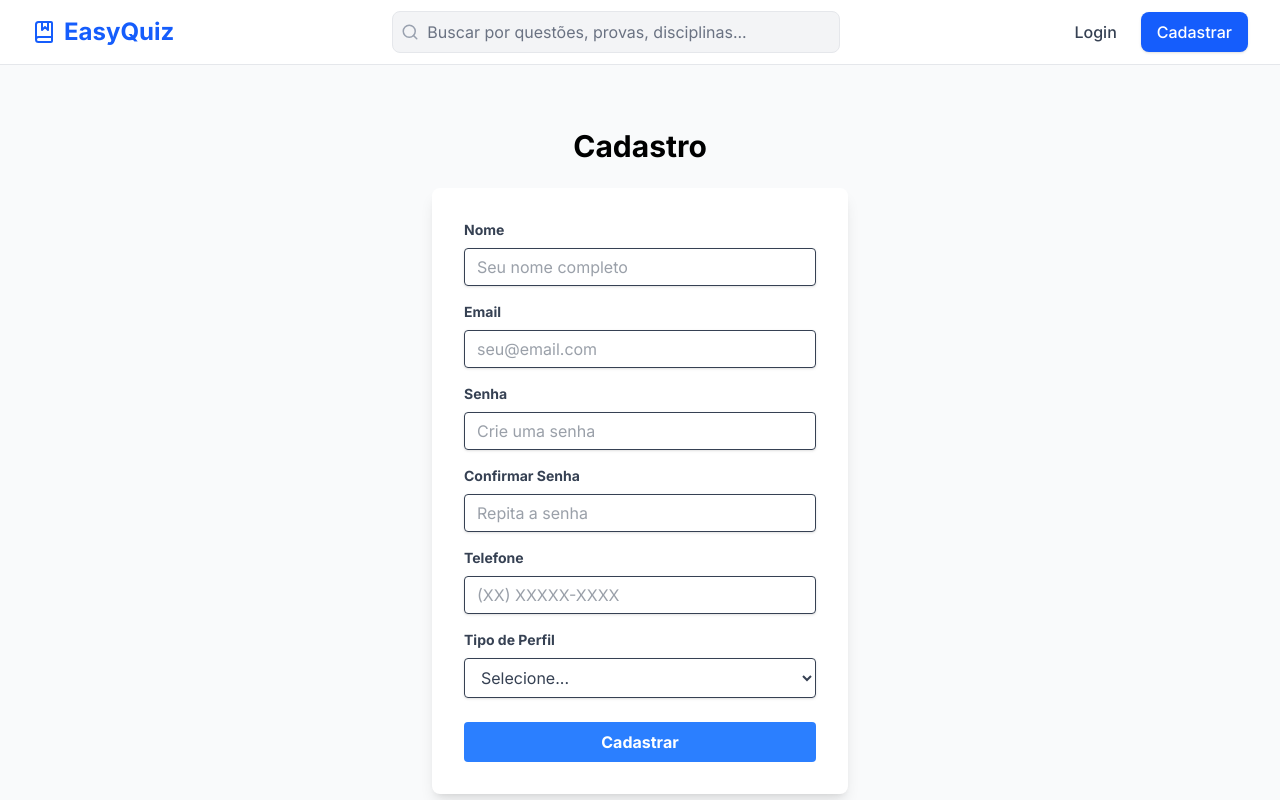
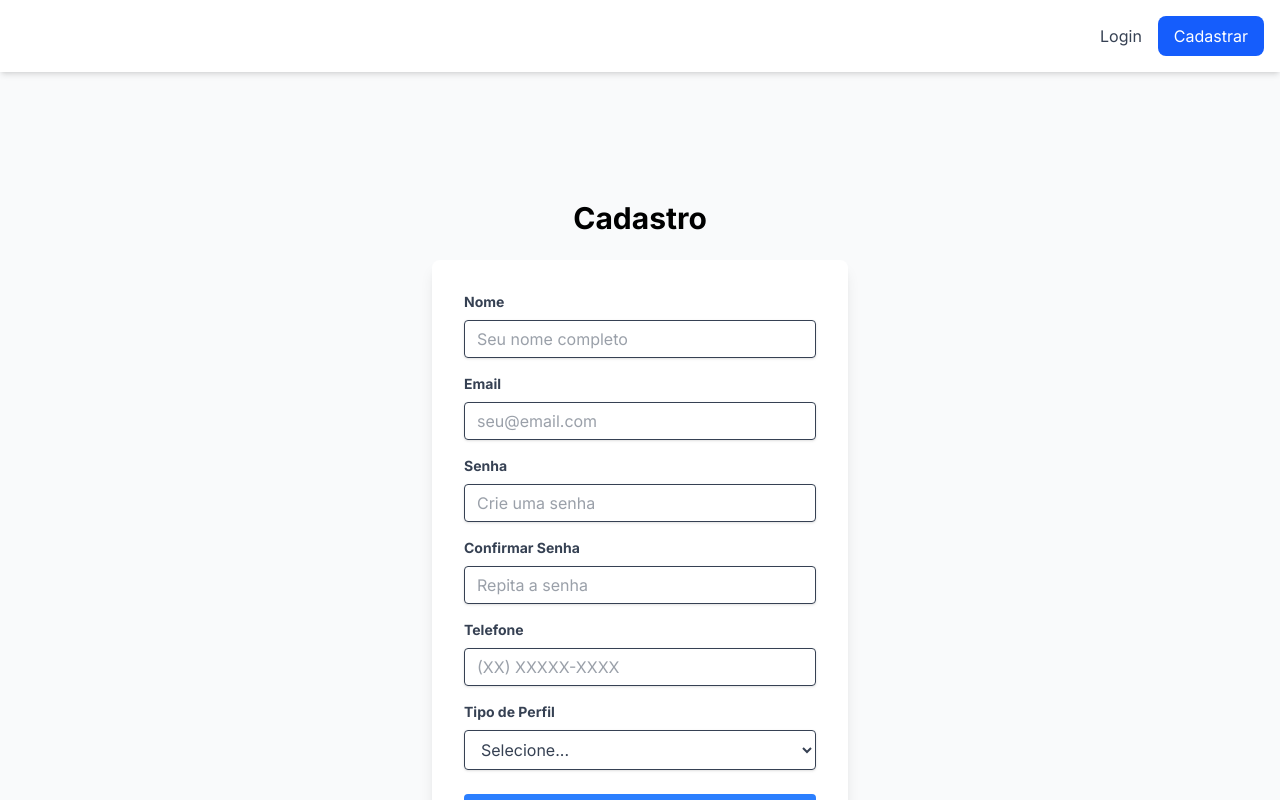
Before and after one commit to ry-anzz/easyquiz, a Next.js app: page /auth/sign-up in a window 1280 px wide. Shown: the top 800 px of the page. Built offline with nearby package versions, Linux system fonts and the light colour scheme.

Commit message:
arrumando navbar

```diff
--- a/src/app/auth/sign-up/page.tsx
+++ b/src/app/auth/sign-up/page.tsx
@@ -147,7 +147,7 @@
           >
             <option value="">Selecione...</option>
             <option value="Professor">Professor</option>
-            <option value="Estudante">Estudante</option>
+            <option value="ADM">Administrador</option>
           </select>
         </div>
 
--- a/src/components/Navbar.tsx
+++ b/src/components/Navbar.tsx
@@ -1,54 +1,60 @@
+// src/components/Navbar.tsx
+
+'use client'; // 🚨 ESSENCIAL: Marcar como Client Component para usar hooks
+
 import Link from 'next/link';
-// Adicionamos o ícone de 'Search' (Lupa)
-import { BookMarked, Search } from 'lucide-react';
+import { usePathname } from 'next/navigation'; // Importação correta
 
 export default function Navbar() {
+  const pathname = usePathname();
+
+  // As rotas estão corretas, baseadas na sua estrutura de pastas
+  const isAuthPage = pathname === '/auth/sign-up' || pathname === '/auth/sign-in';
+
+  // ... (Resto do componente conforme as correções anteriores)
+
+  const Logo = (
+    <div className="text-xl font-bold text-blue-600">
+      <Link href="/">EasyQuiz</Link> {/* Ajustei para / como padrão, não /dashboard */}
+    </div>
+  );
+
+  const SearchBar = (
+    <div className="flex-1 max-w-lg mx-8">
+      <input
+        type="search"
+        placeholder="Buscar por questões, provas, disciplinas..."
+        className="w-full p-2 border border-gray-300 rounded-lg focus:outline-none focus:ring-2 focus:ring-blue-500"
+      />
+    </div>
+  );
+
   return (
-    <nav className="fixed top-0 left-0 w-full bg-white border-b border-gray-200 z-10">
-      <div className="container mx-auto px-4 sm:px-6 lg:px-8 flex justify-between items-center h-16">
+    <header className="bg-white shadow-md p-4 flex justify-between items-center">
 
-        {/* Lado Esquerdo: Logo */}
-        <div className="flex-shrink-0">
-          <Link
-            href="/"
-            className="flex items-center text-2xl font-bold text-blue-600 hover:opacity-80 transition-opacity"
-          >
-            <BookMarked className="mr-2" />
-            EasyQuiz
-          </Link>
+      {/* 1. Área do Logo e Busca: Só aparece se o usuário NÃO estiver na página de Auth */}
+      <div className="flex items-center flex-1">
+        {!isAuthPage && (
+            <>
+                {Logo}
+                {SearchBar}
+            </>
+        )}
       </div>
 
-        {/* Centro: Barra de Busca (Falsa) */}
-        {/* Este é o novo elemento "intuitivo" */}
-        <div className="flex-1 flex justify-center px-8">
-          <Link
-            href="/browse"
-            className="flex items-center w-full max-w-md p-2 bg-gray-100 rounded-lg border border-gray-200 text-gray-500 hover:bg-gray-200 hover:border-gray-300 transition-colors"
-          >
-            <Search size={18} className="mr-2 text-gray-400" />
-            Buscar por questões, provas, disciplinas...
-          </Link>
-        </div>
-
-        {/* Lado Direito: Botões de Autenticação */}
-        <div className="flex-shrink-0 flex items-center space-x-2">
-          {/* Botão Secundário (Login) */}
-          <Link
-            href="/auth/sign-in"
-            className="text-gray-700 font-medium px-4 py-2 rounded-lg hover:bg-gray-100 transition-colors"
-          >
+      {/* 2. Área dos Botões de Login/Cadastro (sempre visíveis) */}
+      <nav className="flex items-center space-x-4">
+        {/* Usamos 'Link' em vez de 'a' */}
+        <Link href="/auth/sign-in" className="text-gray-700 hover:text-blue-500">
           Login
         </Link>
-
-          {/* Botão Primário (Cadastrar) */}
         <Link
           href="/auth/sign-up"
-            className="bg-blue-600 text-white font-medium px-4 py-2 rounded-lg hover:bg-blue-700 transition-colors shadow-sm"
+          className="bg-blue-600 text-white px-4 py-2 rounded-lg hover:bg-blue-700"
         >
           Cadastrar
         </Link>
-        </div>
-      </div>
       </nav>
+    </header>
   );
 }
```
Lines whose indentation alone changed are shown as unchanged.
